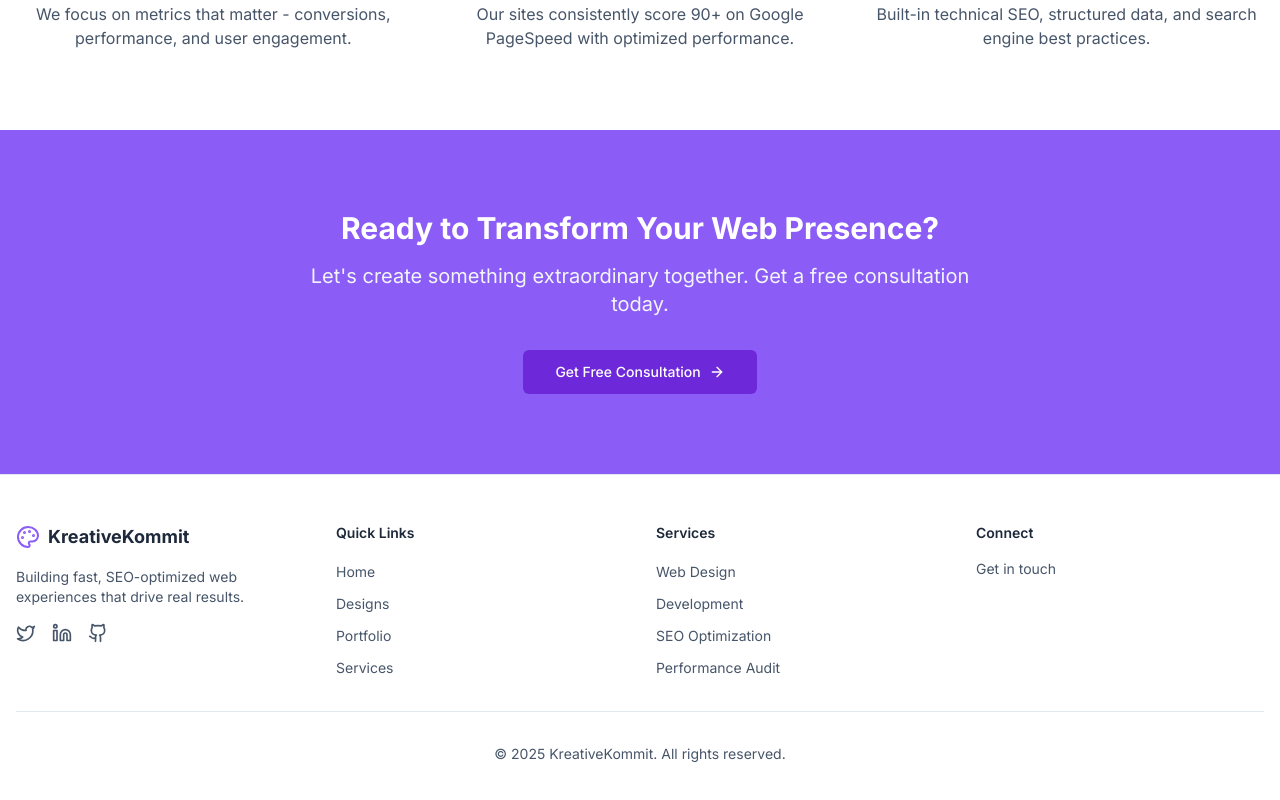
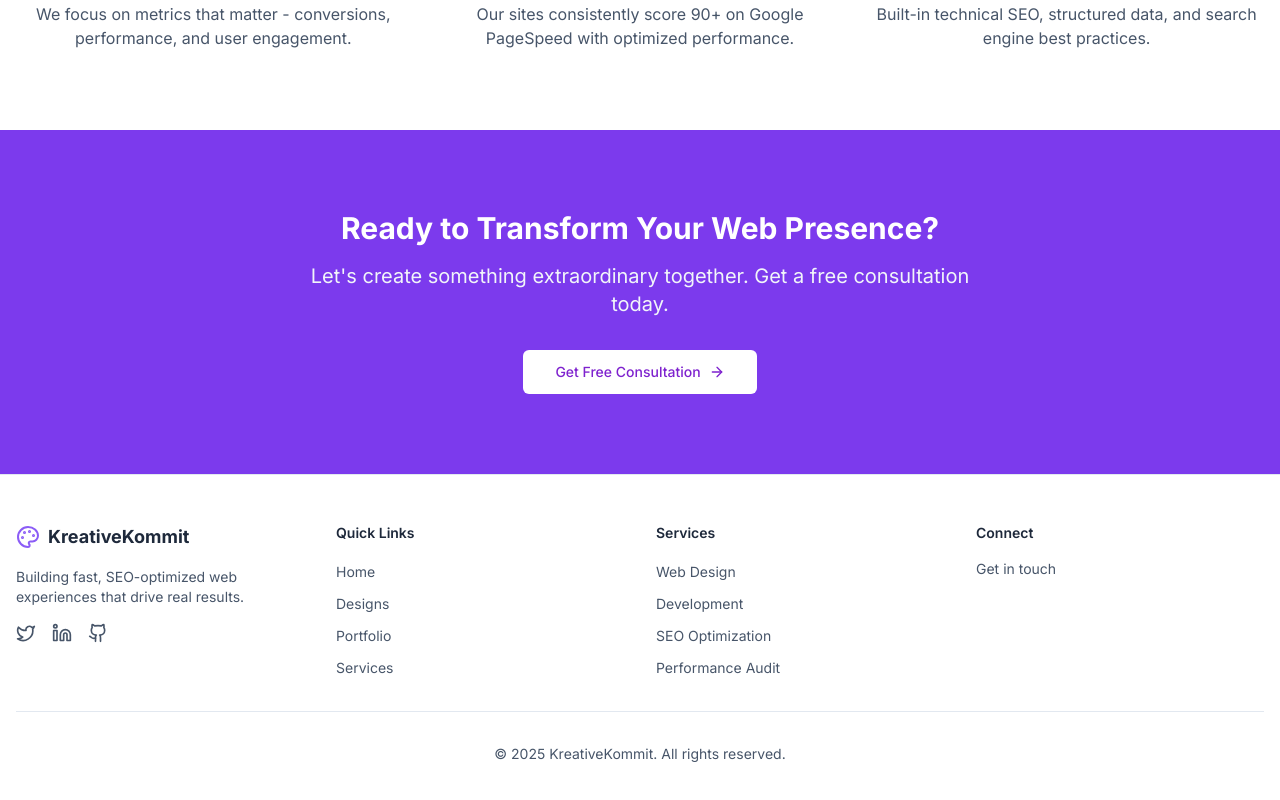
Before and after one commit to Moazzam9/Kreative-Kommit.co, a Next.js app: page / in a window 1280 px wide. Shown: the part 2214-3014 px from the top of the page. Built offline with nearby package versions, Linux system fonts and the light colour scheme.

Commit message:
color fix

```diff
--- a/app/page.tsx
+++ b/app/page.tsx
@@ -236,7 +236,7 @@ export default function HomePage() {
       </section>
 
       {/* CTA Section */}
-      <section className="py-20 bg-primary-600 dark:bg-slate-800">
+      <section className="py-20 bg-primary-700 dark:bg-primary-700">
         <div className="container mx-auto px-4 text-center">
           <h2 className="text-3xl font-bold text-white mb-4">
             Ready to Transform Your Web Presence?
@@ -247,13 +247,14 @@ export default function HomePage() {
           <Button
   asChild
   size="lg"
-            className="bg-primary-800 text-white hover:bg-primary-900 dark:bg-primary-600 dark:hover:bg-primary-900"
+  className="bg-white text-purple-700 hover:bg-purple-50 dark:bg-white dark:text-purple-700 dark:hover:bg-purple-50"
 >
   <Link href="/contact">
     Get Free Consultation
     <ArrowRight className="ml-2 h-4 w-4" />
   </Link>
 </Button>
+
         </div>
       </section>
     </>
```
Lines whose indentation alone changed are shown as unchanged.
